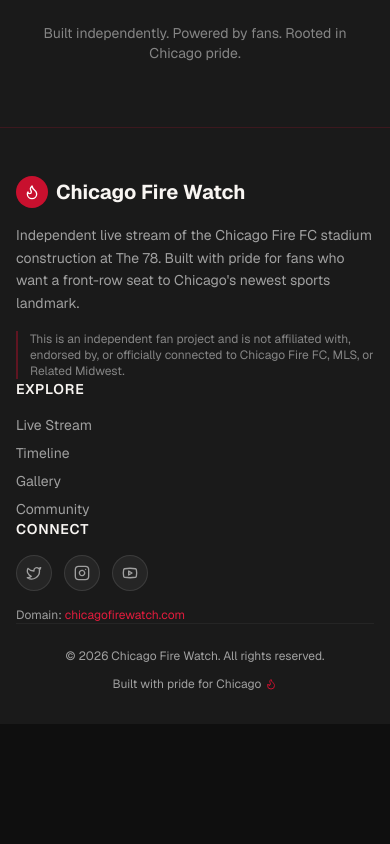
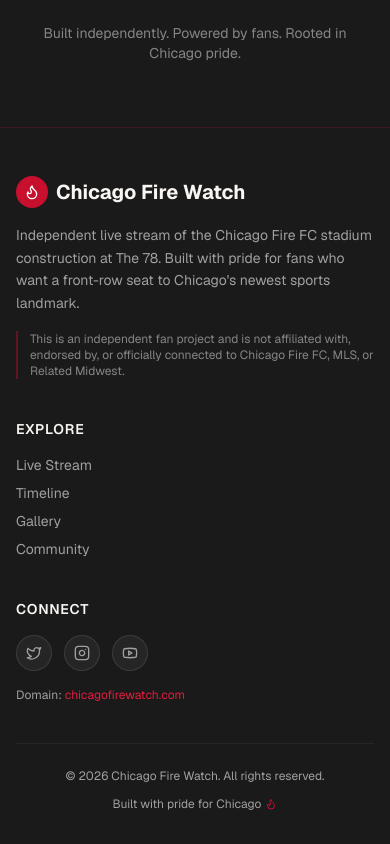
Before and after one commit to aruntikoo/chicagofirewatch, a Next.js app: page / in a window 390 px wide. Shown: the part 5143-5987 px from the top of the page. Before the commit the page ends 5867 px from the top, so only its background shows below. Built offline with nearby package versions, Linux system fonts and the light colour scheme.

Commit message:
Final clean versions of LivePlayer, Header, Footer - no typos

```diff
--- a/src/components/Footer.tsx
+++ b/src/components/Footer.tsx
@@ -4,7 +4,7 @@ export default function Footer() {
   return (
     <footer className="bg-charcoal border-t border-fire-red/20 pt-12 pb-8">
       <div className="max-w-7xl mx-auto px-4 sm:px-6 lg:px-8">
-        <div classNameName="grid grid-cols-1 md:grid-cols-4 gap-10 mb-10">
+        <div className="grid grid-cols-1 md:grid-cols-4 gap-10 mb-10">
           <div className="md:col-span-2">
             <div className="flex items-center gap-2 mb-4">
               <div className="w-8 h-8 rounded-full bg-fire-red flex items-center justify-center">
--- a/src/components/LivePlayer.tsx
+++ b/src/components/LivePlayer.tsx
@@ -8,8 +8,7 @@ export default function LivePlayer() {
   const [muted, setMuted] = useState(true);
 
   // Placeholder for actual stream URL (YouTube Live or HLS)
-  // Replace with your real embed once streaming is live
-  const youtubeEmbedId = "YOUR_YOUTUBE_LIVE_ID"; // e.g. from YouTube Live
+  const youtubeEmbedId = "YOUR_YOUTUBE_LIVE_ID";
 
   return (
     <section id="live" className="relative w-full">
@@ -97,7 +96,7 @@ export default function LivePlayer() {
               key={stat.label}
               className="bg-charcoal/80 border border-fire-red/15 rounded-lg px-4 py-3"
             >
-              <p className="text-xs uppercase tracking tracking-wider text-muted mb-1">
+              <p className="text-xs uppercase tracking-wider text-muted mb-1">
                 {stat.label}
               </p>
               <p className="font-semibold text-warm-white text-sm sm:text-base">
```
